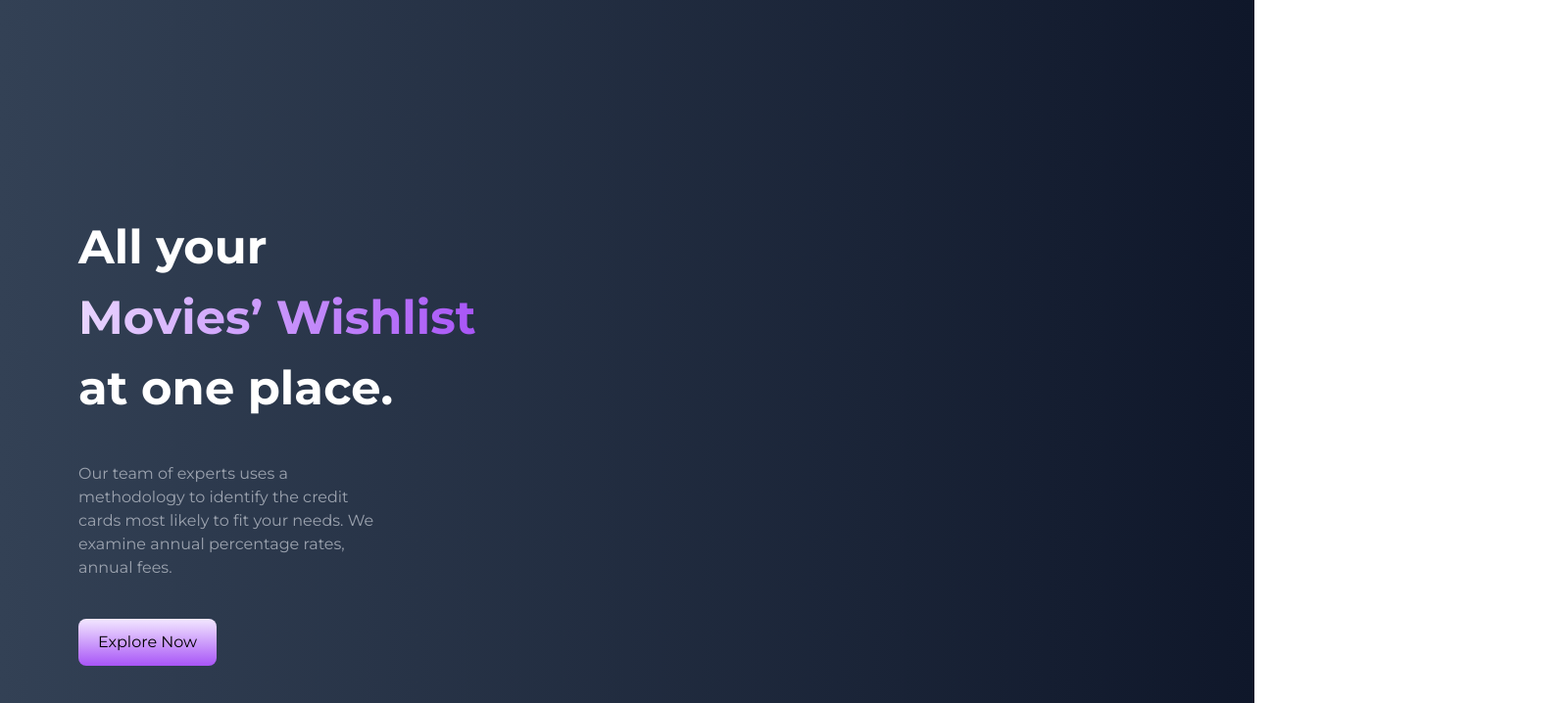
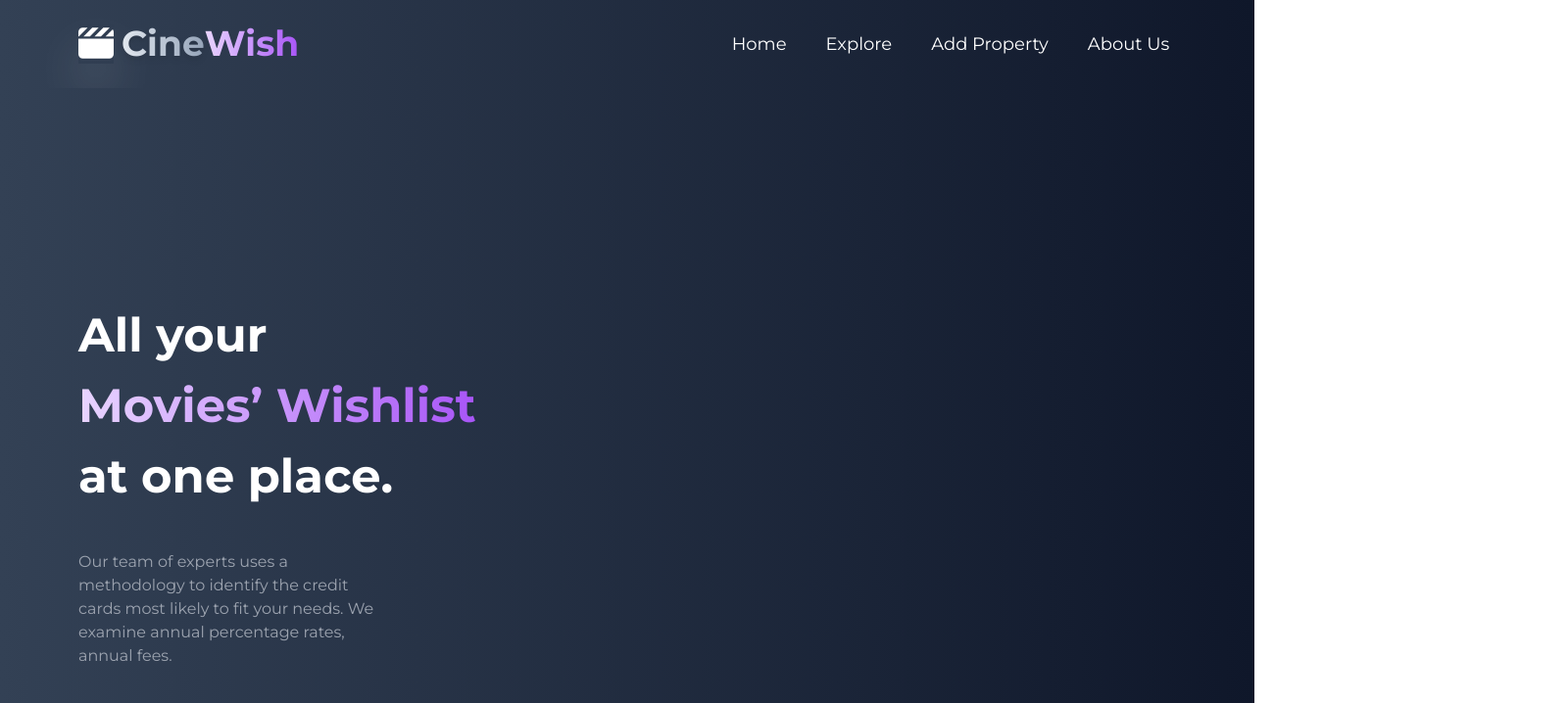
Before and after one commit to njsaugat/moviesWishlist, a React (Create React App) app in the folder frontend/: page / in a window 1280 px wide. Shown: the top 718 px of the page at 98% size, 1600 px wide, since content can reach past the window. Built offline with nearby package versions, Linux system fonts and the light colour scheme.

Commit message:
landing page file added

```diff
--- a/frontend/src/landingPage/LandingPage.js
+++ b/frontend/src/landingPage/LandingPage.js
@@ -1,6 +1,7 @@
 import React from 'react';
+import Footer from '../components/Footer';
+import Navbar from '../components/Navbar';
 import Business from './Business';
-import Footer from './Footer';
 import Hero from './Hero';
 import Heroes from './Heroes';
 import TryService from './TryService';
@@ -8,6 +9,7 @@ import TryService from './TryService';
 const LandingPage = () => {
   return (
     <>
+      <Navbar />
       <Heroes />
       <Business />
       <TryService />
```
